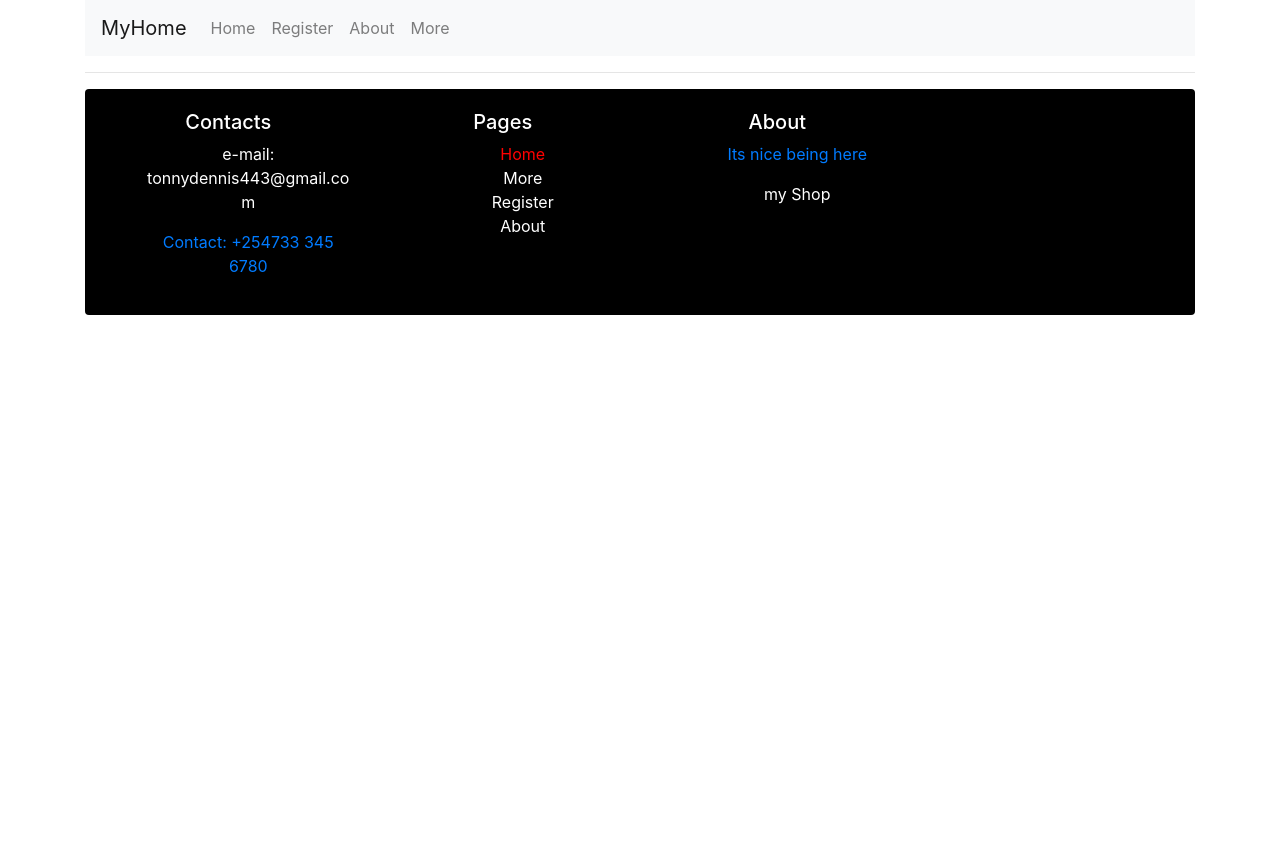
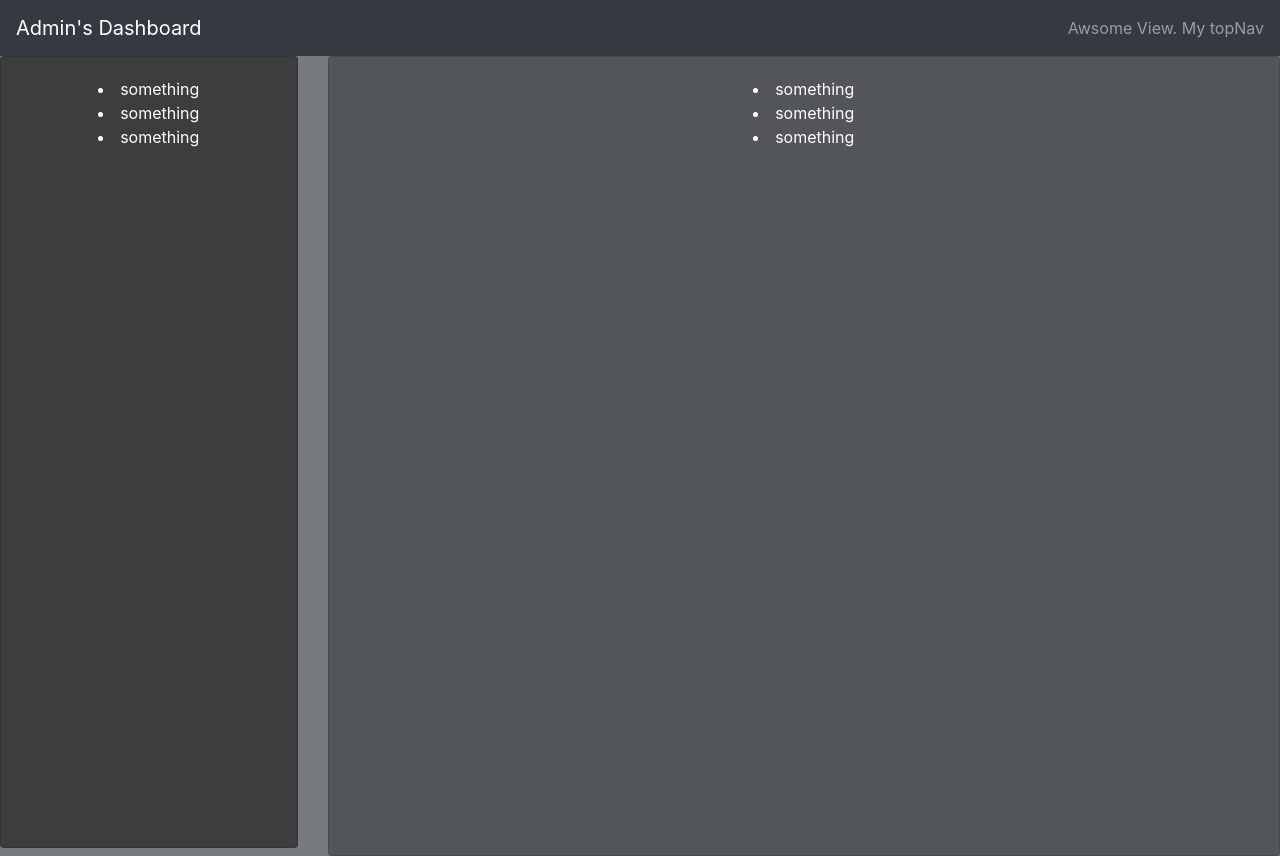
Before and after one commit to sirKaruga/testReact, a React (Create React App) app: page /dashboard in a window 1280 px wide. Before the commit the page ends 800 px from the top, so only its background shows below. Built offline with nearby package versions, Linux system fonts and the light colour scheme.

Commit message:
sample dashboard general layout constructed

```diff
--- a/src/App.js
+++ b/src/App.js
@@ -10,12 +10,11 @@ import Topnav from "./components/topnav";
 import Login from "./pages/login";
 import BottomNav from "./components/bottomNav";
 import MyShop from "./pages/sampleShop";
+import dashboard from "./pages/dashboard/";
 
 function App() {
   return (
     <div className="App">
-      <Topnav />
-
       <Router onUpdate={() => window.scrollTo(0, 0)}>
         <Switch>
           <Route exact path="/" component={Home} />
@@ -26,8 +25,11 @@ function App() {
           <Route path="/shop">
             <Route exact path="/shop/buy" component={MyShop}></Route>
           </Route>
+
+          <Route path="/dashboard">
+            <Route exact path="/dashboard/" component={dashboard}></Route>
+          </Route>
         </Switch>
-        <BottomNav />
       </Router>
     </div>
   );
--- a/src/components/item.js
+++ b/src/components/item.js
@@ -1,13 +1,8 @@
 import React from "react";
 import { Card, Button } from "react-bootstrap";
 import { useDispatch, useSelector } from "react-redux";
-import dispatcher from "./selector";
 
 function item(props) {
-  function handleBuyClick() {
-    dispatcher("thi");
-  }
-
   return (
     <Card
       style={{
@@ -29,9 +24,7 @@ function item(props) {
           <b>Ksh. {props.price}/=</b>
           <br />
         </Card.Text>
-        <Button onClick={dispatcher("hfgj")} variant="primary">
-          Buy
-        </Button>
+        <Button variant="primary">Buy</Button>
       </Card.Body>
     </Card>
   );
--- a/src/components/rowStyle2.js
+++ b/src/components/rowStyle2.js
@@ -18,9 +18,6 @@ function rowStyle2(props) {
                 itemPicture={require("../images/tv1.jpg")}
               />
             </Col>
-            {myObject[0].map((item) => {
-              return <li key={item.opr}>item.idindex</li>;
-            })}
 
             <Col sm="6" md="6" xsm="6">
               <Item
--- a/src/components/selector.js
+++ /dev/null
@@ -1,11 +0,0 @@
-import React from "react";
-import { useSelector, useDispatch } from "react-redux";
-import { fetchedToStore } from "../store/actions/";
-import { addToCart } from "../store/actions/";
-
-function dispatcher(props) {
-  const dispatch = useDispatch();
-  dispatch(addToCart(props));
-}
-
-export default dispatcher;
--- a/src/pages/about.js
+++ b/src/pages/about.js
@@ -1,28 +1,29 @@
-import React, { useEffect } from 'react';
-import axios from 'axios';
-import { useSelector } from 'react-redux';
+import React, { useEffect } from "react";
+import axios from "axios";
+import { useSelector } from "react-redux";
+import Topnav from "../components/topnav";
+import BottomNav from "../components/bottomNav";
 
-const About= ()=>{
-const datab= useSelector((state)=>state);
+const About = () => {
+  const datab = useSelector((state) => state);
   console.log(datab);
-useEffect(()=>{
+  useEffect(() => {
     const fetchData = async () => {
-    const result = await axios('http://localhost:9000/',);
+      const result = await axios("http://localhost:9000/");
       const myData = result.data;
-
     };
     fetchData();
   }, []);
 
-
-  return(
+  return (
     <>
+      <Topnav />
       <h1>About</h1>
-    <br/>
+      <br />
       <p>This is just a sample app</p>
-
+      <BottomNav />
     </>
   );
-}
+};
 
 export default About;
--- /dev/null
+++ b/src/pages/dashboard/dashboardNavbar.js
@@ -0,0 +1,14 @@
+import React from "react";
+import { Navbar } from "react-bootstrap";
+
+export default function dashboardNavbar() {
+  return (
+    <Navbar bg="dark" variant="dark">
+      <Navbar.Brand href="#home">Admin's Dashboard</Navbar.Brand>
+      <Navbar.Toggle />
+      <Navbar.Collapse className="justify-content-end">
+        <Navbar.Text>Awsome View. My topNav</Navbar.Text>
+      </Navbar.Collapse>
+    </Navbar>
+  );
+}
--- /dev/null
+++ b/src/pages/dashboard/index.js
@@ -0,0 +1,53 @@
+import React from "react";
+import { Card, Row, Col } from "react-bootstrap";
+import DashboardNavbar from "./dashboardNavbar";
+
+function dashboard() {
+  return (
+    <div
+      style={{
+        background: "#777B7E",
+        minHeight: "100vh",
+        color: "white",
+        overflow: "hidden",
+      }}
+    >
+      <DashboardNavbar />
+      <Row>
+        <Col xsm="12" sm="12" md="3" lg="3">
+          <Card
+            style={{
+              background: "rgba(0,0,0,0.5)",
+              minHeight: "99vh",
+              color: "white",
+            }}
+          >
+            <Card.Body>
+              <li>something</li>
+              <li>something</li>
+              <li>something</li>
+            </Card.Body>
+          </Card>
+        </Col>
+
+        <Col xsm="12" sm="12" md="9" lg="9">
+          <Card
+            style={{
+              background: "rgba(0,0,0,0.3)",
+              minHeight: "100vh",
+              color: "white",
+            }}
+          >
+            <Card.Body>
+              <li>something</li>
+              <li>something</li>
+              <li>something</li>
+            </Card.Body>
+          </Card>
+        </Col>
+      </Row>
+    </div>
+  );
+}
+
+export default dashboard;
--- a/src/pages/sampleShop.js
+++ b/src/pages/sampleShop.js
@@ -9,7 +9,6 @@ import axios from "axios";
 import { useSelector, useDispatch } from "react-redux";
 import { fetchedToStore } from "../store/actions/";
 import { addToCart } from "../store/actions/";
-import dispatcher from "../components/selector";
 
 function MyShop() {
   const mdata = useSelector((state) => state.fetchedData);
```
Lines whose indentation alone changed are shown as unchanged.
